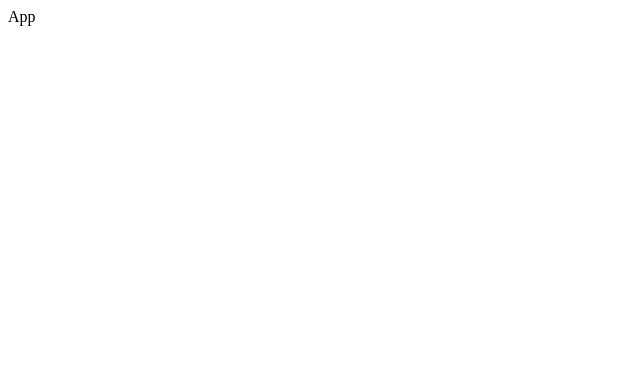
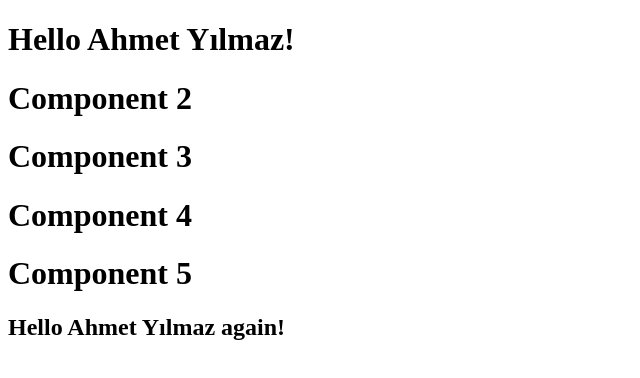
Before and after one commit to anilceyhanyeni/ders14, a React (Create React App) app: page / in a window 1280 px wide. Shown: the top 378 px of the page, without its empty margins (0-640 px from the left). Built offline with nearby package versions, Linux system fonts and the light colour scheme.

Commit message:
feat: usecontext ornegi

```diff
--- a/src/App.js
+++ b/src/App.js
@@ -1,9 +1,64 @@
+import { createContext, useContext, useState } from "react";
+
+const KullaniciAlani = createContext()
 
 function App() {
+  return (
+    <>
+      <Component1 />
+    </>
+  );
+}
 
+function Component1() {
+  const [user, setUser] = useState("Ahmet Yılmaz");
 
   return (
-    <div>App</div>
+    <>
+      <h1>{`Hello ${user}!`}</h1>
+      <KullaniciAlani.Provider value={user}>
+        <Component2 />
+      </KullaniciAlani.Provider>
+    </>
+  );
+}
+
+function Component2() {
+
+  return (
+    <>
+      <h1>Component 2</h1>
+      <Component3 />
+    </>
+  );
+}
+
+function Component3() {
+  return (
+    <>
+      <h1>Component 3</h1>
+      <Component4 />
+    </>
+  );
+}
+
+function Component4() {
+  return (
+    <>
+      <h1>Component 4</h1>
+      <Component5 />
+    </>
+  );
+}
+
+function Component5() {
+  const user = useContext(KullaniciAlani);
+
+  return (
+    <>
+      <h1>Component 5</h1>
+      <h2>{`Hello ${user} again!`}</h2>
+    </>
   );
 }
 
```
